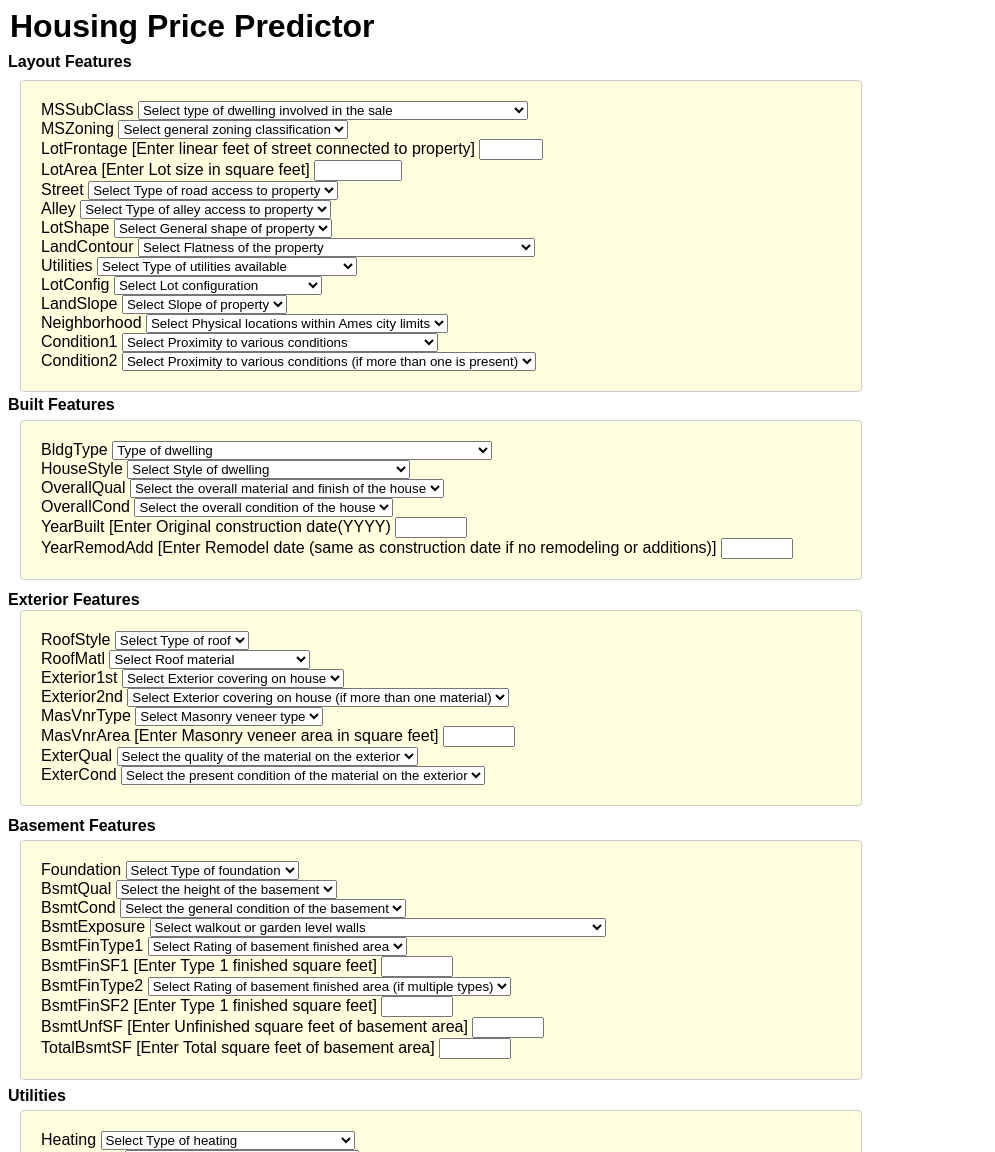
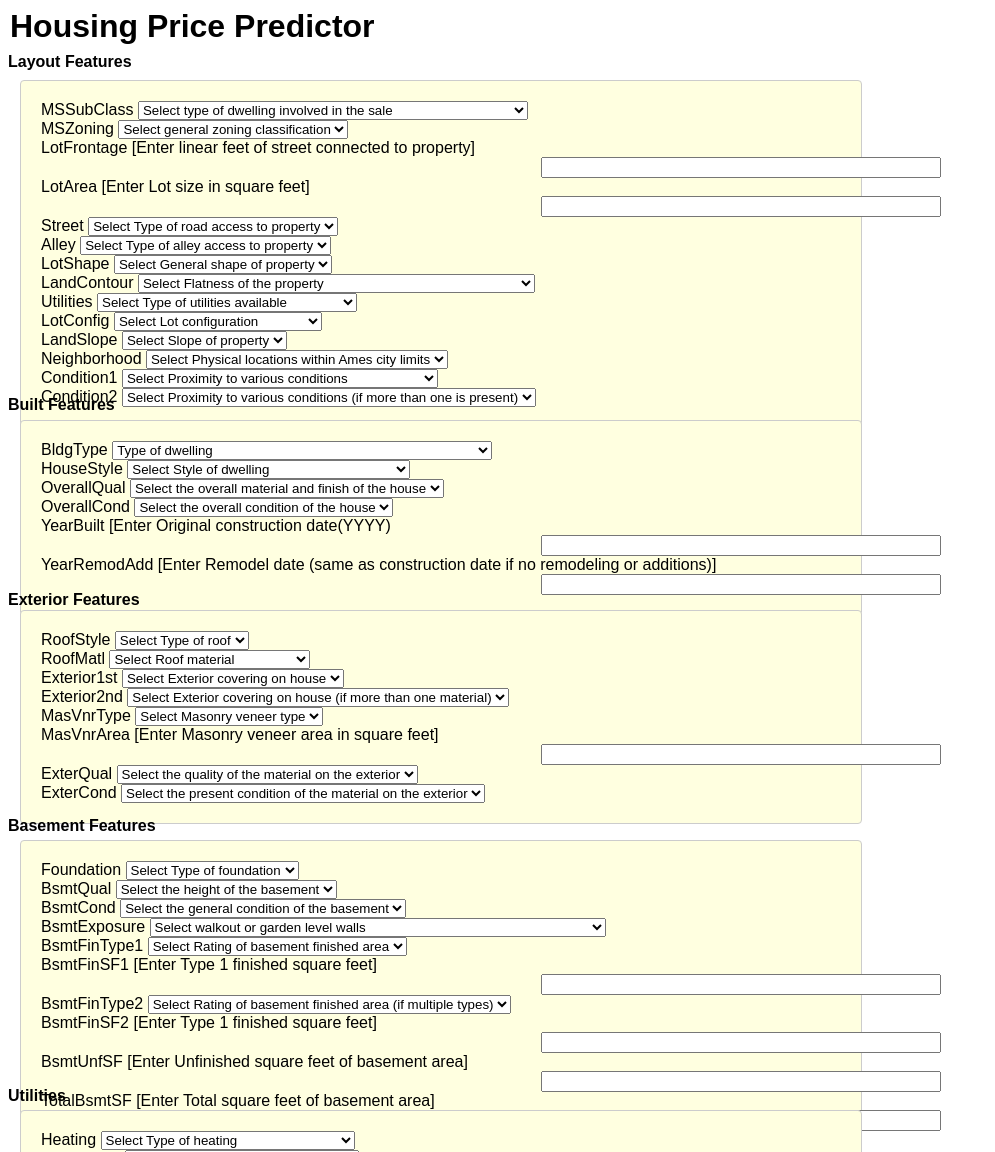
Before and after one commit to SiddharthSunilPatil/house_price_advanced_regression, a Flask app: page /predict_data in a window 1280 px wide. Shown: the whole page, without its empty margins (0-995 px from the left). Run offline with Flask 3, Linux system fonts and the light colour scheme.

Commit message:
added margins to home.html

```diff
--- a/static/style_home.css
+++ b/static/style_home.css
@@ -119,6 +119,10 @@ body {
     margin-right: 20px;
     width: 100%;
   }
+  input[type="number"]{
+    width: 50%;
+    margin-left: 500px;
+  }
   h2{
     position: absolute;
     top: 40px;
```
